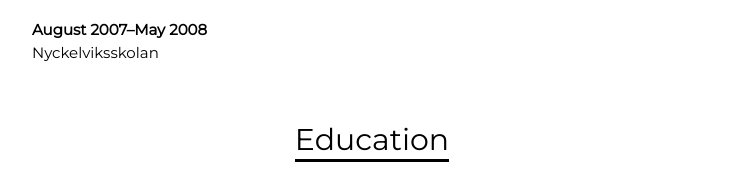
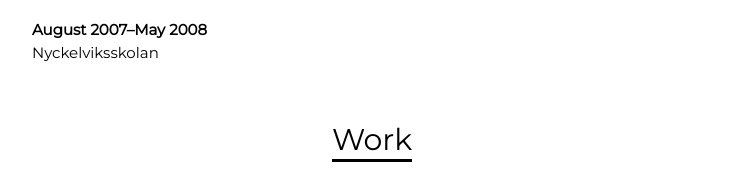
Before and after one commit to MikaDerkert/mikaderkert.github.io, a plain HTML site: page index.html in a window 1280 px wide. Shown: the part 2952-3141 px from the top of the page, without its empty margins (268-1010 px from the left). Drawn offline with nearby package versions, Linux system fonts and the light colour scheme.

Commit message:
Add files via upload

```diff
--- a/index.html
+++ b/index.html
@@ -209,7 +209,7 @@ $(function() {
 				Nyckelviksskolan
 				<br> </br>
 
-				<h3><span class="underline">Education</span></h3>
+				<h3><span class="underline">Work</span></h3>
 				<h4> <span class= "underline"> → Final Artist and IT-responsible at H&M (Global Label Department) </span></h4>
 				<p> <b>November 2015 - August 2017  </b> <br>
 				I worked with development of product related graphic material such as; textile labels, hang tags and packaging, for all H&M’s brands. I was also responsible for running projects and label related questions towards the IT Department. In my role I worked closely with the Production Organisation, the Buying Office, IT- and the Marketing Department.
```
